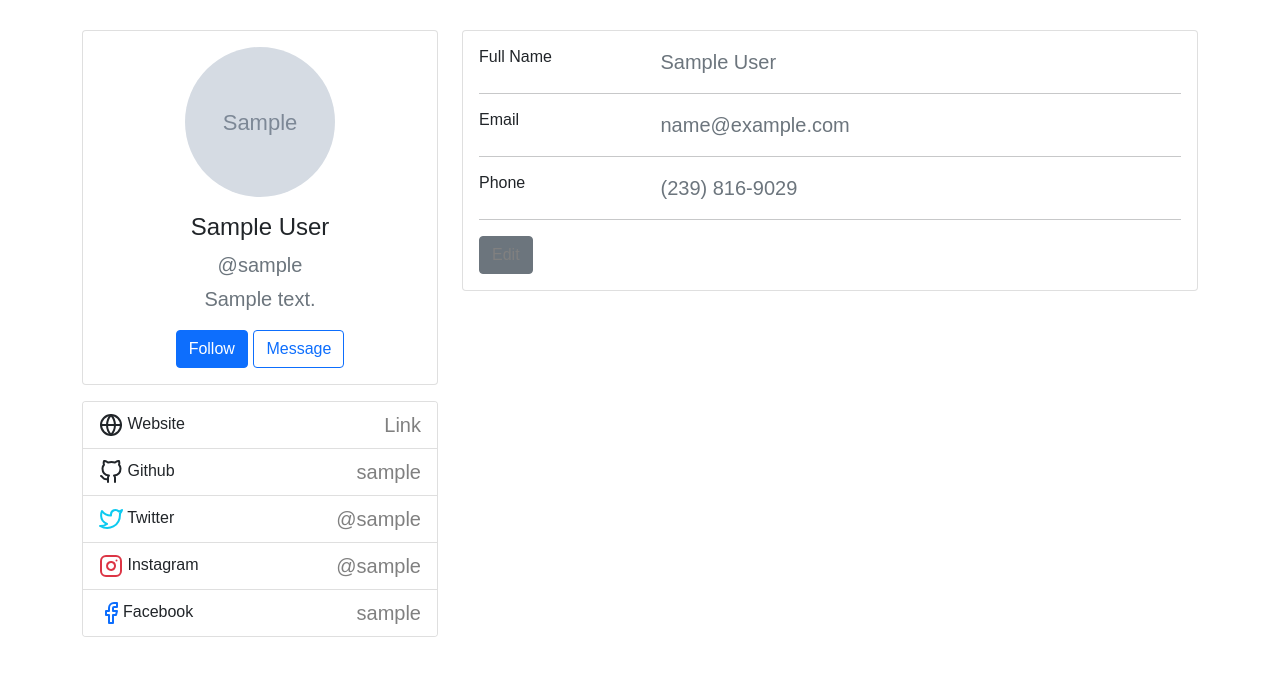
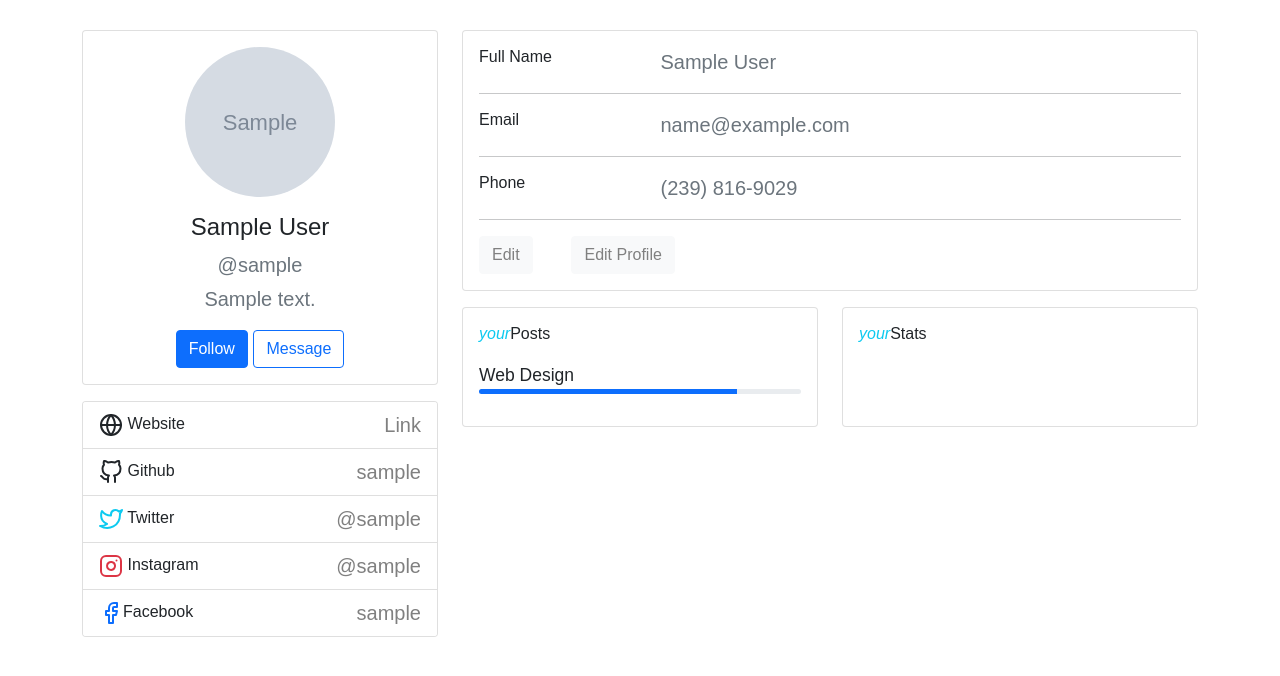
Before and after one commit to jiisanda/BlogitOrnot, a Django app: page /1/profile/ in a window 1280 px wide. Shown: the part 62-738 px from the top of the page. Run offline with Django 3.2, Linux system fonts and the light colour scheme; a user stored in the database is signed in; tables that the repository leaves empty hold one stand-in row (values such as "Sample post"); grey boxes marked "Sample" are stand-in pictures.

Commit message:
Edited Profile

```diff
--- a/templates/BlogApp/base.html
+++ b/templates/BlogApp/base.html
@@ -60,8 +60,9 @@
                 <ul class="dropdown-menu" aria-labelledby="navbarDropdown">
                     {% if user.profile %}
                       <li><a class="dropdown-item" href="{% url 'show_profile_page' user.profile.id %}">Visit Profile</a></li>
-                    {% endif %}
-                    <li><a class="dropdown-item" href="{% url 'edit_profile' %}">Edit Profile</a></li>
+                      <li><a class="dropdown-item" href="{% url 'edit_profile_page' user.profile.id %}">Edit Profile</a></li>
+                      {% endif %}
+                    <li><a class="dropdown-item" href="{% url 'edit_profile' %}">Edit Settings</a></li>
                 </ul>
               </li>
             {% endif %}
--- a/templates/userauthapp/edit_profile.html
+++ b/templates/userauthapp/edit_profile.html
@@ -3,7 +3,7 @@
 
 {% block content %}
     <div class="jumbotron">
-        <h1>Edit Profile!!! </h1>
+        <h1>Edit Settings!!! </h1>
         <form method="POST" enctype="multipart/form-data">
             {% csrf_token %}
             {{ form.as_p }}
--- a/templates/userauthapp/user_profile.html
+++ b/templates/userauthapp/user_profile.html
@@ -8,6 +8,7 @@ a:link, a:visited,  a:hover, a:active
 }
 </style>
 <br>
+
 <div class="row gutters-sm">
     <div class="col-md-4 mb-3">
         <div class="card">
@@ -59,6 +60,7 @@ a:link, a:visited,  a:hover, a:active
         </ul>
     </div>
 </div>
+
 <div class="col-md-8">
     <div class="card mb-3">
         <div class="card-body">
@@ -70,7 +72,9 @@ a:link, a:visited,  a:hover, a:active
                     {{ user.first_name }} {{ user.last_name }}
                 </div>
             </div>
+
             <hr>
+
             <div class="row">
                 <div class="col-sm-3">
                     <h6 class="mb-0">Email</h6>
@@ -79,7 +83,9 @@ a:link, a:visited,  a:hover, a:active
                     {{ user.email }}
                 </div>
             </div>
+
             <hr>
+
             <div class="row">
                 <div class="col-sm-3">
                     <h6 class="mb-0">Phone</h6>
@@ -88,12 +94,55 @@ a:link, a:visited,  a:hover, a:active
                     (239) 816-9029
                 </div>
             </div>
+
             <hr>
+
             <div class="row">
                 <div class="col-sm-12">
-                    <a href="{% url 'edit_profile' %}" class='btn btn-secondary'>Edit</a>
+                    <a href="{% url 'edit_profile' %}" class='btn btn-light' role="button">Edit</a>
+                    &nbsp;&nbsp;&nbsp;&nbsp;&nbsp;
+                    <a href="{% url 'edit_profile_page' user.profile.id %}" class='btn btn-light' role="button">Edit Profile</a>
                 </div>
             </div>
         </div>
     </div>
+    <div class="row gutters-sm">
+        <div class="col-sm-6 mb-3">
+          <div class="card h-100">
+            <div class="card-body">
+              <h6 class="d-flex align-items-center mb-3"><i class="material-icons text-info mr-2">your</i>Posts</h6>
+              {% for post in posts %}
+
+                Username: {{ post.writer.username }}
+                Post: {{ post.title }}
+
+              <br>
+
+          {% endfor %}
+              <small>Web Design</small>
+              <div class="progress mb-3" style="height: 5px">
+                <div class="progress-bar bg-primary" role="progressbar" style="width: 80%" aria-valuenow="80" aria-valuemin="0" aria-valuemax="100"></div>
+              </div>
+            </div>
+          </div>
+        </div>
+        <div class="col-sm-6 mb-3">
+          <div class="card h-100">
+            <div class="card-body">
+              <h6 class="d-flex align-items-center mb-3"><i class="material-icons text-info mr-2">your</i>Stats</h6>
+
+            </div>
+          </div>
+        </div>
+      </div>
+
+
+
+    </div>
+  </div>
+
+</div>
+</div>
+</div>
+
 {% endblock content %}
--- a/userauthapp/urls.py
+++ b/userauthapp/urls.py
@@ -1,6 +1,6 @@
 from django.urls import path
 from userauthapp import views
-from .views import ProfileEditView, PasswordsChangeView, PasswordSuccessView, ShowProfilePageView
+from .views import ProfileEditView, PasswordsChangeView, PasswordSuccessView, ShowProfilePageView, EditProfilePageView
 
 # app_name="UserAuthApp"
 # TEMPLATE URLS
@@ -11,4 +11,5 @@ urlpatterns = [
     path('password/', PasswordsChangeView.as_view(), name='change_password'),
     path('password_success/', views.PasswordSuccessView, name='password_changed'),
     path('<int:pk>/profile/', ShowProfilePageView.as_view(), name='show_profile_page'),
+    path('<int:pk>/edit_user_profile/', EditProfilePageView.as_view(), name='edit_profile_page'),
 ]
--- a/userauthapp/views.py
+++ b/userauthapp/views.py
@@ -1,13 +1,15 @@
 from django.contrib.auth.views import PasswordChangeView
+from django.db.models import fields
 from django.shortcuts import get_object_or_404, render
 from django.contrib.auth import authenticate, login, logout
 from django.http import HttpResponseRedirect, HttpResponse
 from django.urls import reverse
 from django.contrib.auth.decorators import login_required
 from django.urls.base import reverse_lazy
+from django.views.generic.base import TemplateResponseMixin
 from userauthapp.forms import UserForm, UserProfileInfoForm, PasswordChangingForm
 from django.views import generic
-from .forms import ProfileEditForm
+from .forms import ProfileEditForm, UserProfileEditForm
 from django.views.generic import DetailView
 from BlogApp.models import Profile
 # Create your views here
@@ -93,9 +95,18 @@ class ShowProfilePageView(DetailView):
     template_name = 'userauthapp/user_profile.html'
 
     def get_context_data(self,*args, **kwargs):
-        users = Profile.objects.all()
+        # users = Profile.objects.all()
         context = super(ShowProfilePageView, self).get_context_data(*args, **kwargs)
 
         page_user = get_object_or_404(Profile, id=self.kwargs['pk'])
         context["page_user"] = page_user
         return context
+
+
+class EditProfilePageView(generic.UpdateView):
+    model = Profile
+    form_class = UserProfileEditForm
+    template_name = 'userauthapp/edit_user_profile.html'
+    # fields = ['bio', 'profile_picture', 'portfolio_site', 'github_username', 'github_url', 'twitter_username', 'twitter_url', 'instagram_username', 'instagram_url', 'facebook_username', 'facebook_url']
+
+    success_url = reverse_lazy('home')
```
Also changed, not shown: templates/userauthapp/edit_user_profile.html (added, +22 -0 lines), userauthapp/forms.py (+21 -0 lines). Lines whose indentation alone changed are shown as unchanged.
